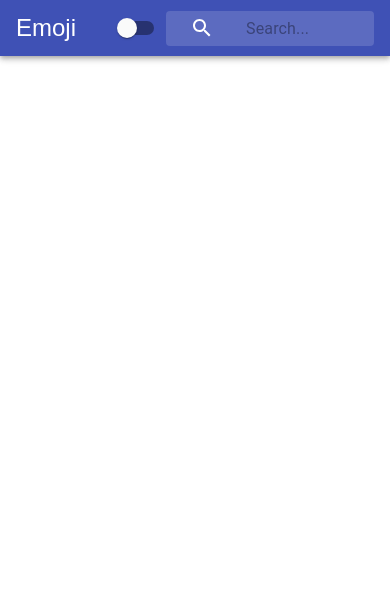
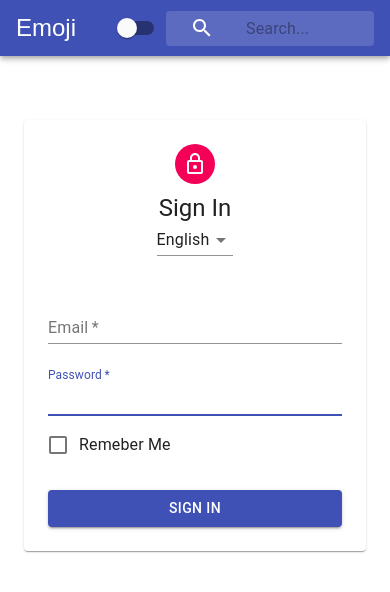
Before and after one commit to DarkoPG27/Context-API, a React (Create React App) app: page / in a window 390 px wide. Shown: the top 592 px of the page. Built offline with nearby package versions, Linux system fonts and the light colour scheme.

Commit message:
Adding a Responsive Form

```diff
--- a/src/App.js
+++ b/src/App.js
@@ -1,13 +1,15 @@
 import React, { Component } from "react";
 
 import Navbar from "./Navbar";
+import Form from "./Form";
 
 class App extends Component {
   render() {
     return (
-      <div >
+      <>
         <Navbar />
-      </div>
+        <Form />
+      </>
     );
   }
 }
--- a/src/Form.js
+++ b/src/Form.js
@@ -11,16 +11,42 @@
 import Paper from '@material-ui/core/Paper';
 import Typography from '@material-ui/core/Typography';
 import MenuItem from '@material-ui/core/MenuItem';
-import Selectr from '@material-ui/core/Select';
+import Select from '@material-ui/core/Select';
 import withStyles from '@material-ui/core/styles/withStyles';
 
 import styles from './styles/FormStyles';
 
 class Form extends Component {
     render() {
+        const { classes } = this.props;
         return (
             <main className={classes.main} >
+                <Paper className={classes.paper}>
+                    <Avatar className={classes.avatar}>
+                        <LockOutlinedIcon />
+                    </Avatar>
+                    <Typography variant='h5'> Sign In </Typography>
+                    <Select value="english">
+                        <MenuItem value="english">English</MenuItem>
+                        <MenuItem value="serbian">Serbian</MenuItem>
+                        <MenuItem value="russian">Russian</MenuItem>
+                    </Select>
+                    <form className={classes.form}>
+                        <FormControl margin="normal" required fullWidth>
+                            <InputLabel htmlFor="email">Email</InputLabel>
+                            <Input id="email" name="email" autoFocus></Input>
+                        </FormControl>
+                        <FormControl margin="normal" required fullWidth>
+                            <InputLabel htmlFor="password">Password</InputLabel>
+                            <Input id="password" name="password" autoFocus></Input>
+                        </FormControl>
+                        <FormControlLabel control={<Checkbox color="primary" />} label="Remeber Me" />
+                        <Button variant="contained" type="submit" fullWidth color="primary" className={classes.submit}>Sign In</Button>
 
+
+
+                    </form>
+                </Paper>
             </main>
         )
     }
--- /dev/null
+++ b/src/styles/FormStyles.js
@@ -0,0 +1,33 @@
+const styles = theme => ({
+    main: {
+        width: "auto",
+        display: "block",
+        marginLeft: theme.spacing.unit * 3,
+        marginRight: theme.spacing.unit * 3,
+        [theme.breakpoints.up("sm")]: {
+            width: 400,
+            marginLeft: "auto",
+            marginRight: "auto"
+        }
+    },
+    paper: {
+        marginTop: theme.spacing.unit * 8,
+        display: "flex",
+        flexDirection: "column",
+        alignItems: "center",
+        padding: `${theme.spacing.unit * 2}px ${theme.spacing.unit * 3}px ${theme.spacing.unit * 3}px`
+    },
+    avatar: {
+        margin: theme.spacing.unit,
+        backgroundColor: theme.palette.secondary.main,
+    },
+    form: {
+        width: "100%",
+        marginTop: theme.spacing.unit * 3,
+    },
+    submit: {
+        marginTop: theme.spacing.unit * 3
+    }
+})
+
+export default styles;
```
